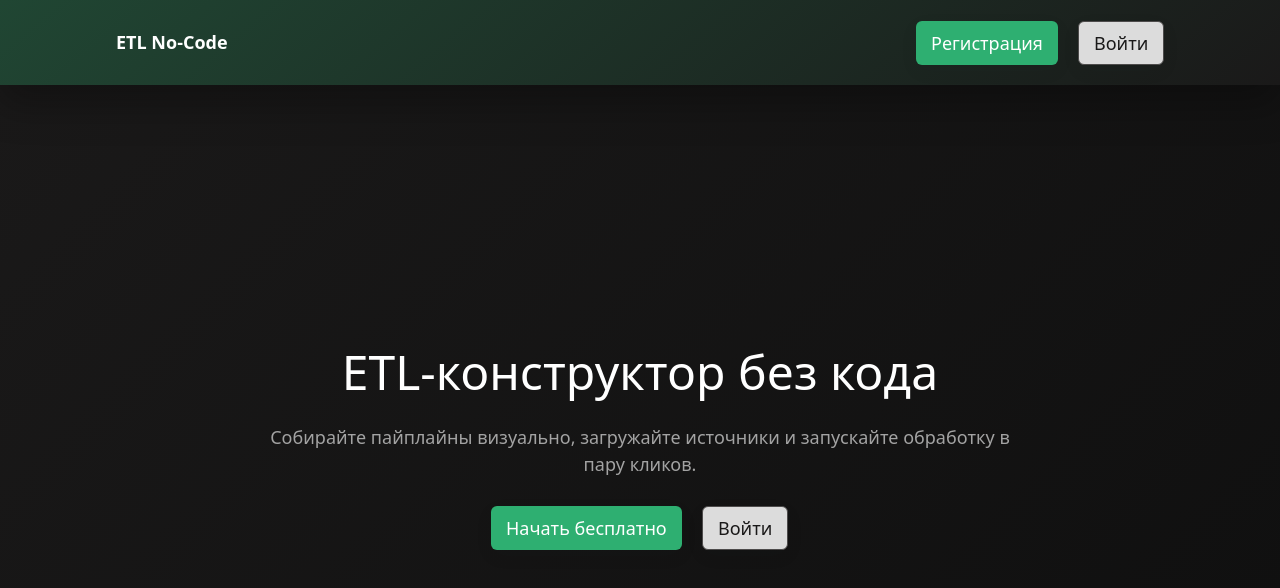
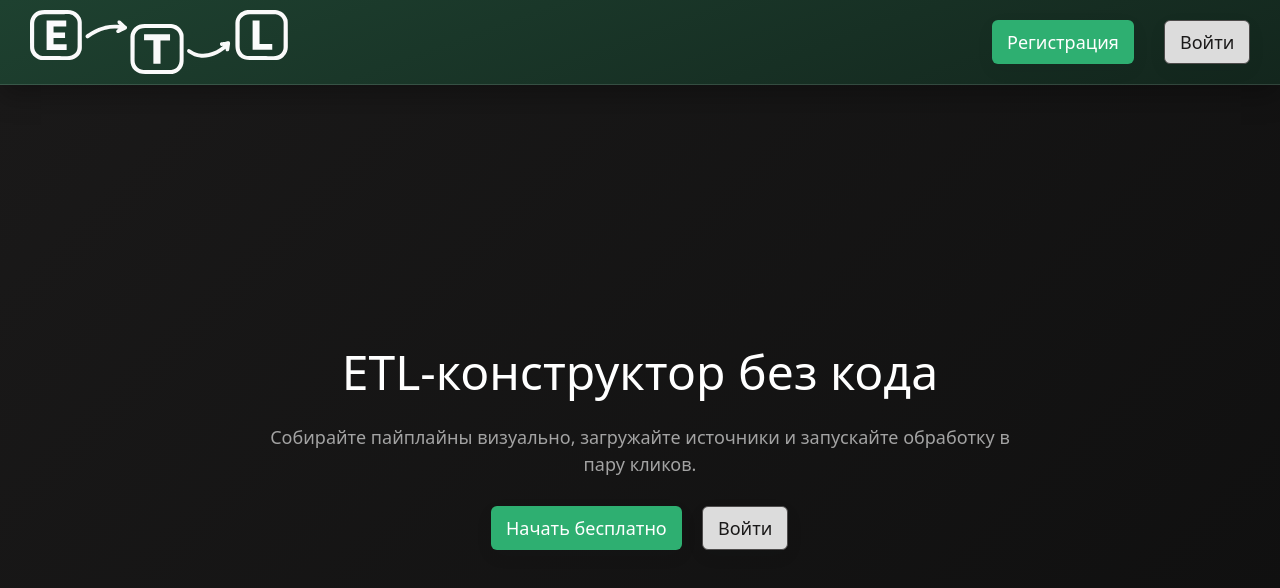
Before and after one commit to t1mm4te/etl, a React (Vite) app in the folder frontend/: page / in a window 1280 px wide. Shown: the top 588 px of the page. Built offline with nearby package versions, Linux system fonts and the light colour scheme.

Commit message:
feat: add navigation and logo to navbar

```diff
--- a/frontend/src/components/Navbar/index.module.scss
+++ b/frontend/src/components/Navbar/index.module.scss
@@ -8,60 +8,65 @@
   position: sticky;
   top: 0;
   z-index: 1000;
-  padding: 0px 100px;
-  height: 85px;
-  background: linear-gradient(140deg, $solidMutedColor 0%, $defaultBackgroundColor 100%);
-  box-shadow: 0 18px 40px rgba(0, 0, 0, 0.3);
+  padding: 0 30px;
+  min-height: 85px;
+  background: linear-gradient(160deg, #1e4130 0%, #13261d 100%);
+  border-bottom: 1px solid rgba($white, 0.12);
+  box-shadow: 0 10px 26px rgba(0, 0, 0, 0.28);
 
   .inner {
     width: 100%;
     margin: 0 auto;
-    min-height: 64px;
     display: flex;
     align-items: center;
     justify-content: space-between;
-    gap: $spacingMedium;
-    padding: 0 $spacingMedium;
+    padding: 0;
 
     .logo {
-      color: $white;
-      font-weight: 700;
-      font-size: 18px;
+      display: inline-flex;
+      align-items: center;
+      text-decoration: none;
+      line-height: 0;
+
+      .logoImage {
+        display: block;
+        width: auto;
+        height: 64px;
+      }
     }
 
     .nav {
       display: flex;
       align-items: center;
-      gap: $spacingMedium;
+      gap: 30px;
 
       .navLink {
+        color: rgba($white, 0.94);
+        text-decoration: none;
+        font-weight: 500;
+        font-size: 24px;
+        letter-spacing: 0.01em;
+        text-align: center;
+        transition:
+          color $transitionFast,
+          opacity $transitionFast;
+
+        &:hover {
+          color: $white;
+          opacity: 1;
+        }
+      }
+
+      .navLinkActive {
         color: $white;
+        text-decoration: underline;
+        text-underline-offset: 6px;
       }
 
       .actions {
         display: flex;
-        gap: $spacingLarge;
-
-        .actionBtn {
-          width: auto;
-          min-width: 130px;
-          min-height: 36px;
-          padding: 0 12px;
-        }
-      }
-
-      .user {
-        color: $white;
-        font-weight: 600;
-      }
-
-      .logout {
-        border: 1px solid rgb(255 255 255 / 45%);
-        color: $white;
-        background: transparent;
-        border-radius: $borderRadiusSmall;
-        padding: 6px 10px;
-        cursor: pointer;
+        align-items: center;
+        gap: 30px;
       }
     }
   }
--- a/frontend/src/components/Navbar/index.tsx
+++ b/frontend/src/components/Navbar/index.tsx
@@ -1,8 +1,9 @@
-import { Link } from 'react-router-dom';
+import { Link, NavLink } from 'react-router-dom';
 import { Button, LinkButton } from '../Button';
 import { useLogoutAction } from '../../hooks/useAuthActions';
 import { useCurrentUser } from '../../hooks/useCurrentUser';
 import { useAuthStore } from '../../store/authStore';
+import logo from '../../assets/logo.svg';
 import styles from './index.module.scss';
 
 export function Navbar() {
@@ -14,15 +15,28 @@ export function Navbar() {
     <header className={styles.navbar}>
       <div className={styles.inner}>
         <Link className={styles.logo} to="/">
-          ETL No-Code
+          <img className={styles.logoImage} src={logo} alt="no-code ETL" />
         </Link>
 
         <nav className={styles.nav}>
           {isAuthorized ? (
             <>
-              <Link className={styles.user} to="/profile">
+              <NavLink
+                className={({ isActive }) =>
+                  isActive ? `${styles.navLink} ${styles.navLinkActive}` : styles.navLink
+                }
+                to="/pipelines"
+              >
+                Мои пайплайны
+              </NavLink>
+              <NavLink
+                className={({ isActive }) =>
+                  isActive ? `${styles.navLink} ${styles.navLinkActive}` : styles.navLink
+                }
+                to="/profile"
+              >
                 {user?.username ?? 'Пользователь'}
-              </Link>
+              </NavLink>
               <Button onClick={() => logoutMutation.mutate()} type="button" color="white">
                 Выйти
               </Button>
```
Also changed, not shown: frontend/src/assets/logo.svg (added).
